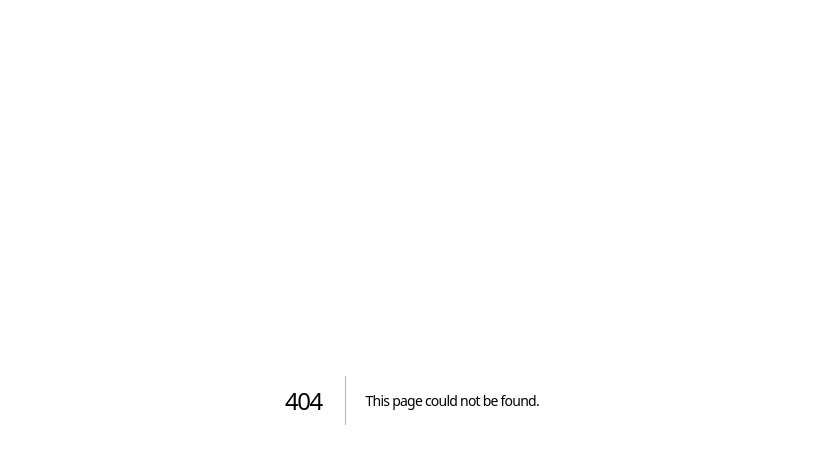
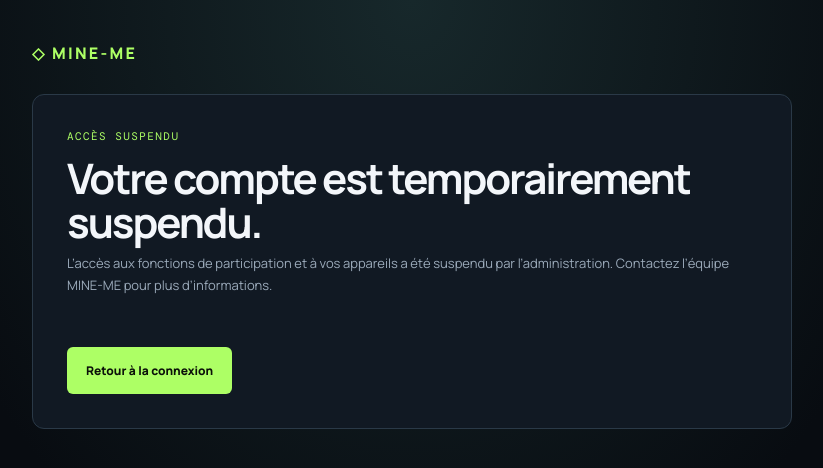
Before and after one commit to media09/Mine-Me, a Next.js app: page /mineme/account-suspended in a window 1280 px wide. Before the commit this address had no page. Shown: the top 468 px of the page, without its empty margins (228-1051 px from the left). Built offline with nearby package versions, Linux system fonts and the light colour scheme.

Commit message:
Add admin action UI: src/app/account-suspended/page.tsx

```diff
--- /dev/null
+++ b/src/app/account-suspended/page.tsx
@@ -0,0 +1,15 @@
+import Link from "next/link";
+
+export default function AccountSuspendedPage() {
+  return (
+    <main className="auth-shell">
+      <Link className="auth-brand" href="/">◇ MINE-ME</Link>
+      <section className="auth-card">
+        <div className="auth-kicker">ACCÈS SUSPENDU</div>
+        <h1>Votre compte est temporairement suspendu.</h1>
+        <p className="auth-intro">L’accès aux fonctions de participation et à vos appareils a été suspendu par l’administration. Contactez l’équipe MINE-ME pour plus d’informations.</p>
+        <Link className="primary-link" href="/login">Retour à la connexion</Link>
+      </section>
+    </main>
+  );
+}
```
